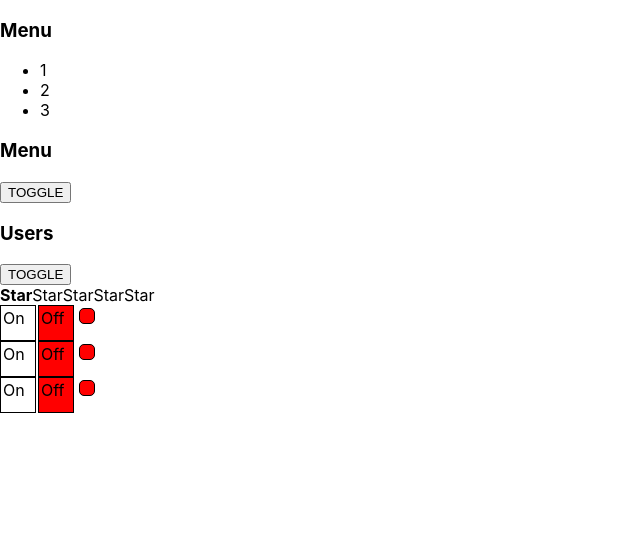
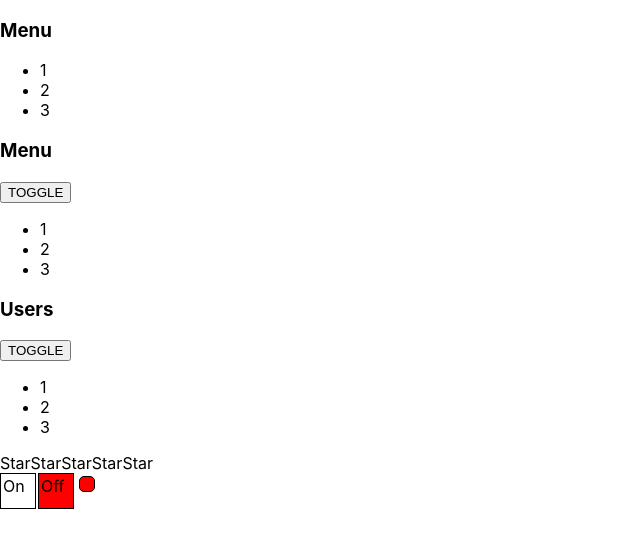
Before and after one commit to 0lgaP1/react-lessons, a React (Create React App) app: page / in a window 1280 px wide. Shown: the top 548 px of the page, without its empty margins (0-640 px from the left). Built offline with nearby package versions, Linux system fonts and the light colour scheme.

Commit message:
Props, onClick for Rating

```diff
--- a/src/App.tsx
+++ b/src/App.tsx
@@ -1,30 +1,23 @@
-import React from 'react';
+import React, {useState} from 'react';
 import './App.css';
 import {Accordion} from "./components/Accordion/Accordion";
-import {Rating} from "./components/Rating/Rating";
 import {OnOff} from "./components/OnOff/OnOff";
 import {UncontrolledAccordion} from "./components/UncontrolledAccordion/UncontrolledAccordion";
-import {UncontrolledRating} from "./components/UncontrolledRating/UncontrolledRating";
+import {RatingValueType, UncontrolledRating} from "./components/UncontrolledRating/UncontrolledRating";
 
 export function App() {
     console.log("App rendering")
+
+    let [ratingValue, setRatingValue] = useState<RatingValueType>(4)
+
     return (
         <div>
             <Accordion titleValue={"Menu"} collapsed={false} />
             <UncontrolledAccordion titleValue={"Menu"}  />
             <UncontrolledAccordion titleValue={"Users"} />
 
-            {/*<Rating value={0} />*/}
-            {/*<Rating value={1} />*/}
-            {/*<Rating value={2} />*/}
-            {/*<Rating value={3} />*/}
-            {/*<Rating value={4} />*/}
-            {/*<Rating value={5} />*/}
+            <UncontrolledRating onClick={setRatingValue} value={ratingValue}/>
 
-            <UncontrolledRating />
-
-            <OnOff />
-            <OnOff />
             <OnOff />
 
         </div>
--- a/src/components/UncontrolledAccordion/UncontrolledAccordion.tsx
+++ b/src/components/UncontrolledAccordion/UncontrolledAccordion.tsx
@@ -1,6 +1,4 @@
 import React, {FunctionComponent, useState} from "react";
-
-
 
 type AccordionPropsType = {
     titleValue: string
@@ -8,10 +6,9 @@ type AccordionPropsType = {
     onClick?: () => {}
 }
 
-
 export function UncontrolledAccordion(props: AccordionPropsType) {
 
-    let [collapsed, setCollapsed] = useState(true);
+    let [collapsed, setCollapsed] = useState(false);
 
     console.log(props)
     console.log("UncontrolledAccordion rendering")
--- a/src/components/UncontrolledRating/UncontrolledRating.tsx
+++ b/src/components/UncontrolledRating/UncontrolledRating.tsx
@@ -1,11 +1,16 @@
 import React, {useState} from "react";
 
-type RatingPropsType = {}
+type RatingPropsType = {
+    value: RatingValueType
+    onClick: (value: RatingValueType) => void
+}
+
+export type RatingValueType = 0 | 1 | 2 | 3 | 4 | 5
 
 export function UncontrolledRating(props: RatingPropsType) {
     console.log("UncontrolledRating rendering")
 
-    let [value, setValue] = useState(1)
+    let [value, setValue] = useState(0)
 
     return (
         <div>
@@ -28,5 +33,4 @@ function Star(props: StarPropsType) {
     return <span onClick={()=>{props.setValue(props.value)}}>{props.selected ? <b>Star</b> : "Star"}</span>
 }
 
-
 export default Star;
```
